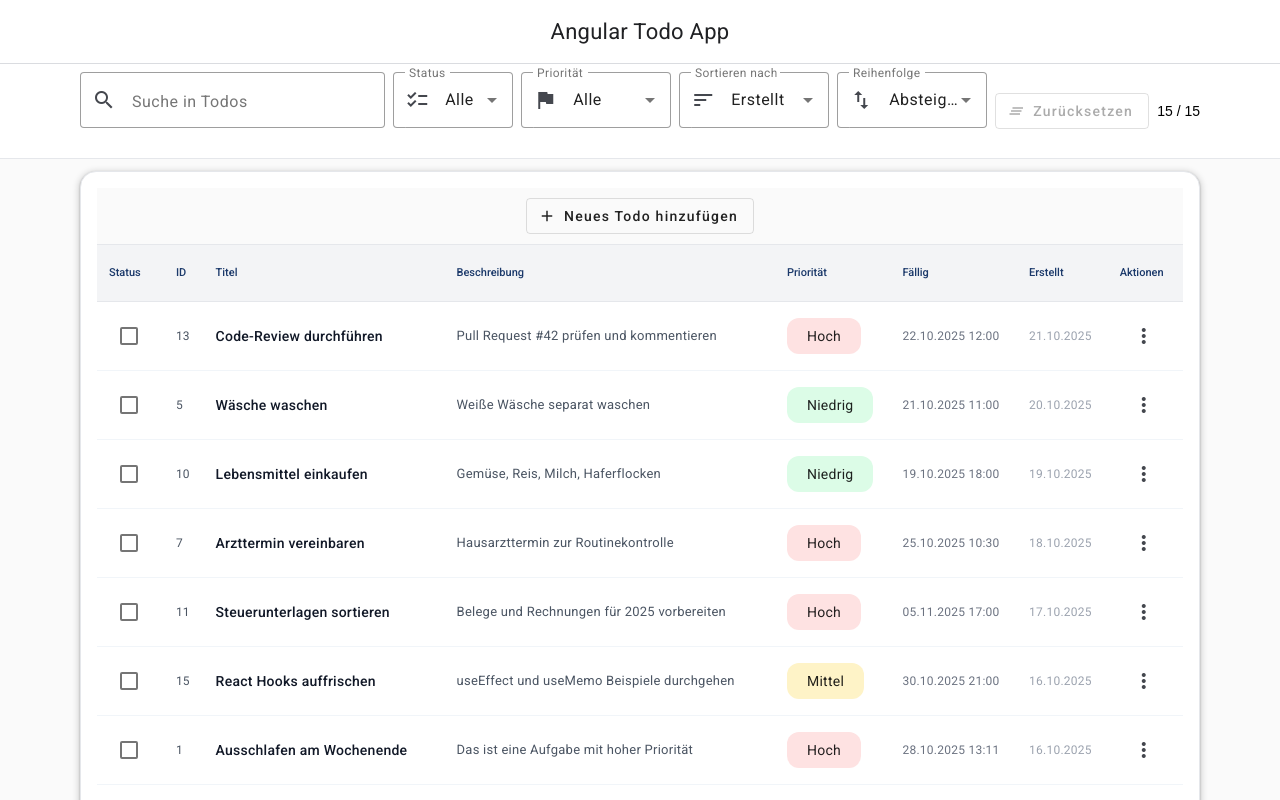
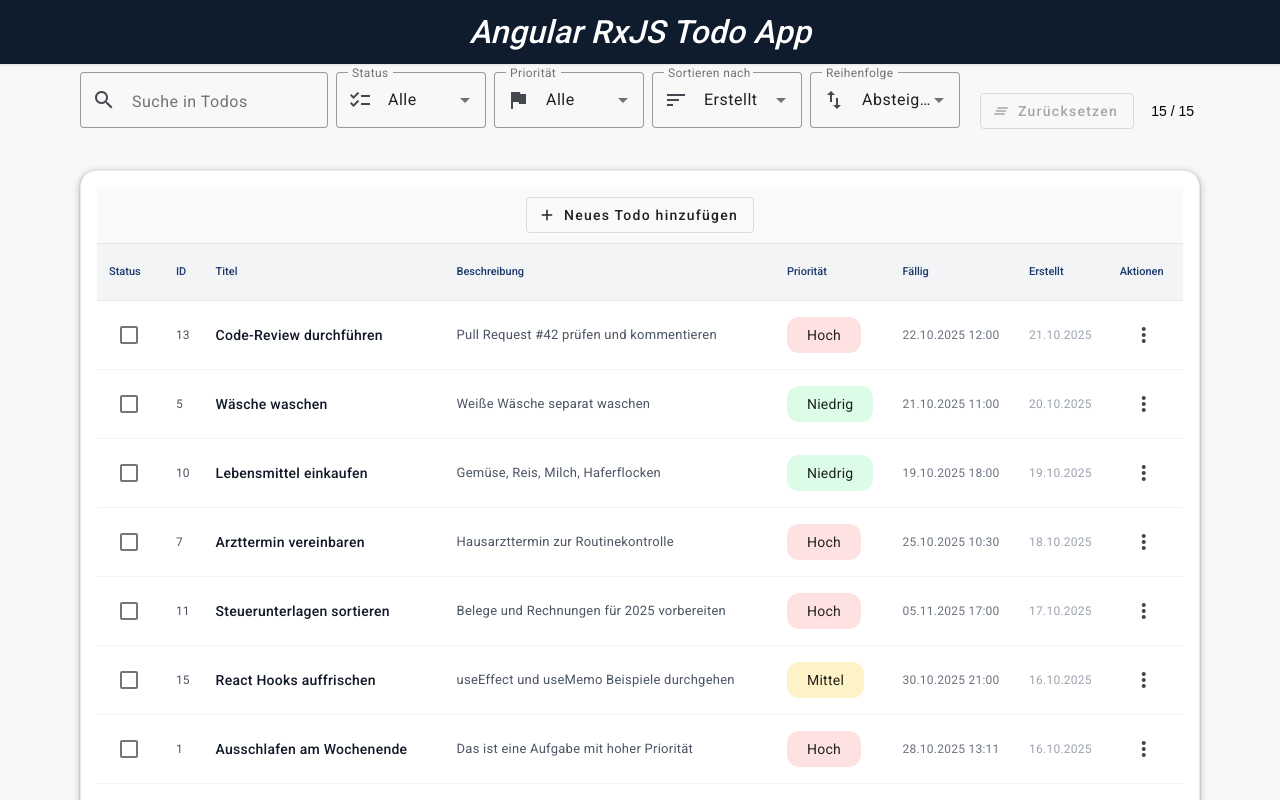
Before and after one commit to oibafbruh/todo, an Angular app: page / in a window 1280 px wide. Shown: the top 800 px of the page. Built offline with nearby package versions, Linux system fonts and the light colour scheme.

Commit message:
CSS überarbeitet - Paginator Intl eingeführt

```diff
--- a/src/app/components/todo-edit/todo-edit.component.ts
+++ b/src/app/components/todo-edit/todo-edit.component.ts
@@ -67,13 +67,13 @@
       ]],
       priority: ['', [Validators.required]],
       endeAm: ['', [
-        Validators.required,
-        this.utilsService.futureDateValidator
+        //Daniel Fragen!
+        // Validators.required,
+        // this.utilsService.futureDateValidator
       ]]
     });
   }
-
-  //datum muss in zukunft liegen
+  //validator für datum muss in zukunft liegen
 
 
   private populateForm(todo: Todo): void {
--- a/src/app/components/todo-layout/todo-layout.component.html
+++ b/src/app/components/todo-layout/todo-layout.component.html
@@ -3,7 +3,7 @@
   <mat-toolbar class="modern-toolbar" color="primary">
     <div class="toolbar-content">
       <div class="toolbar-left">
-        <span class="toolbar-title headline-medium">Angular Todo App</span>
+        <span class="toolbar-title headline-medium">Angular RxJS Todo App</span>
       </div>
     </div>
   </mat-toolbar>
@@ -94,7 +94,7 @@
           Zurücksetzen
         </button>
 
-        <span class="results-count body-medium">
+        <span class="counter">
           {{ (filteredTodos$ | async)?.length || 0 }} / {{ (todos$ | async)?.length || 0 }}
         </span>
       </div>
@@ -306,7 +306,11 @@
 
 
         <!-- Paginator as per https://material.angular.dev/components/paginator/examples#paginator-configurable-->
-        <mat-paginator [length]="200" [pageSizeOptions]="[10, 50, 100]" aria-label="Select Page"></mat-paginator>
+      <mat-paginator
+        [length]="(todos$ | async)?.length || 0"
+        [pageSizeOptions]="[10, 20, 50]"
+        aria-label="Select Page">
+      </mat-paginator>
 
         <!-- No Data State -->
         @if (((filteredTodos$ | async)?.length || 0) === 0) {
--- a/src/app/components/todo-layout/todo-layout.component.scss
+++ b/src/app/components/todo-layout/todo-layout.component.scss
@@ -1,12 +1,12 @@
 .modern-layout {
   min-height: 100vh;
-  background: #fafafa;
+  background: #0f1c2e02;
 }
 
 .modern-toolbar {
-  background: #fff;
-  border-bottom: 1px solid #dadce0;
+  background-color: #0f1c2e;
   box-shadow: 0 1px 2px rgba(0, 0, 0, 0.1);
+  position: sticky;
 }
 
 .toolbar-content {
@@ -31,9 +31,10 @@
 }
 
 .toolbar-title {
-  color: #202124;
-  font-weight: 400;
-  font-size: 22px;
+  color: #ffffff;
+  font-style: oblique;
+  font-weight: 2048;
+  font-size: 32px;
 }
 
 .toolbar-right {
@@ -42,18 +43,38 @@
   gap: 8px;
 }
 
-/* Sticky filters bar */
-.filters-bar { top: 48px; z-index: 10; background: #ffffff; border-bottom: 1px solid #e5e7eb; }
-.filter-content { max-width: 1120px; margin: 0 auto; padding: 8px 12px; display: grid; grid-template-columns: 1fr 120px 150px 150px 150px auto; gap: 8px; align-items: center; }
-.filter-item { display: flex; align-items: center; }
-.filter-search .search-field { width: 100%; }
+.filters-bar { top: 48px; z-index: 10; background: transparent; position: sticky; }
+
+.filter-content {
+  align-items: center;
+  max-width: 1120px;
+  margin: 0 auto;
+  padding: 8px 12px;
+  display: grid;
+  grid-template-columns: 1fr 150px 150px 150px 150px min-content;
+  gap: 8px;
+}
+.filter-item {
+  display: flex;
+  align-items: center;
+}
+.filter-search .search-field { min-width: 100px; }
 .status-field { min-width: 100px; }
 .priority-field { min-width: 20px; }
 .sortby-field { min-width: 0px; }
 .sortorder-field { min-width: 50px; }
-.filter-actions { justify-content: flex-end; gap: 8px; }
+.filter-actions {
+  padding: 6px 12px;
+  font-size: 14px;
+  white-space: nowrap;
+}
+.counter {
+  min-width: 60px;
+  text-align: right;
+  white-space: nowrap;
+}
 
-@media (max-width: 1100px) {
+@media (max-width: 1120px) {
   .filter-content { grid-template-columns: 1fr 1fr 1fr 1fr; }
   .filter-actions { grid-column: 1 / -1; justify-content: flex-start; }
 }
--- a/src/app/components/todo-layout/todo-layout.component.ts
+++ b/src/app/components/todo-layout/todo-layout.component.ts
@@ -1,4 +1,4 @@
-import { Component, OnInit, OnDestroy, inject } from '@angular/core';
+import { Component, OnInit, OnDestroy, inject, AfterViewInit, ViewChild } from '@angular/core';
 import { CommonModule } from '@angular/common';
 import { MatToolbarModule } from '@angular/material/toolbar';
 import { MatButtonModule } from '@angular/material/button';
@@ -18,7 +18,7 @@
 import { MatCheckboxModule } from '@angular/material/checkbox';
 import { MatDatepickerModule } from '@angular/material/datepicker';
 import { MatNativeDateModule } from '@angular/material/core';
-import { MatPaginatorModule } from '@angular/material/paginator';
+import { MatPaginatorModule, MatPaginatorIntl, MatPaginator } from '@angular/material/paginator';
 import { ReactiveFormsModule, FormsModule, FormBuilder, FormGroup, Validators, ValidatorFn, AbstractControl, ValidationErrors } from '@angular/forms';
 import {
   BehaviorSubject,
@@ -38,6 +38,11 @@
 import { TodoEditComponent } from '../todo-edit/todo-edit.component';
 import { TodoUtilsService } from '../../services/todo-utils.service';
 
+export class CustomPaginatorIntl extends MatPaginatorIntl {
+  override itemsPerPageLabel = 'Aufgaben pro Seite:';
+  override nextPageLabel = 'Nächste Seite';
+  override previousPageLabel = 'Vorherige Seite'
+}
 
 @Component({
   selector: 'app-todo-layout',
@@ -66,15 +71,22 @@
     MatNativeDateModule,
     MatPaginatorModule,
   ],
+  providers: [
+    { provide: MatPaginatorIntl, useClass: CustomPaginatorIntl }
+  ],
   templateUrl: './todo-layout.component.html',
   styleUrls: ['./todo-layout.component.scss']
 })
-export class TodoLayoutComponent implements OnInit, OnDestroy {
+export class TodoLayoutComponent implements OnInit, OnDestroy, AfterViewInit {
+  @ViewChild(MatPaginator) pagintor!: MatPaginator;
+
   private dialog = inject(MatDialog);
   private snackBar = inject(MatSnackBar);
   private fb = inject(FormBuilder);
   private todoService = inject(TodoService);
   private utilsService = inject(TodoUtilsService);
+
+  constructor(private paginatorIntl: MatPaginatorIntl) {}
 
   todos$ = this.todoService.getTodos();  // Direct service access
   todoForm!: FormGroup;
@@ -100,6 +112,8 @@
     this.setupReactiveStreams();  //initial hook für streams
     this.initForm();
   }
+  ngAfterViewInit():
+  void {}
 
   initForm() {
     // Datum = heute + 1 Woche
@@ -118,6 +132,9 @@
     this.destroy$.next();         //
     this.destroy$.complete();     //beendet das subject
   }
+
+
+
 
   //reaktiver dataflow für gefilterte und sortierte todos, emittiert sobald sich was ändert
   private setupReactiveStreams(): void {
```
